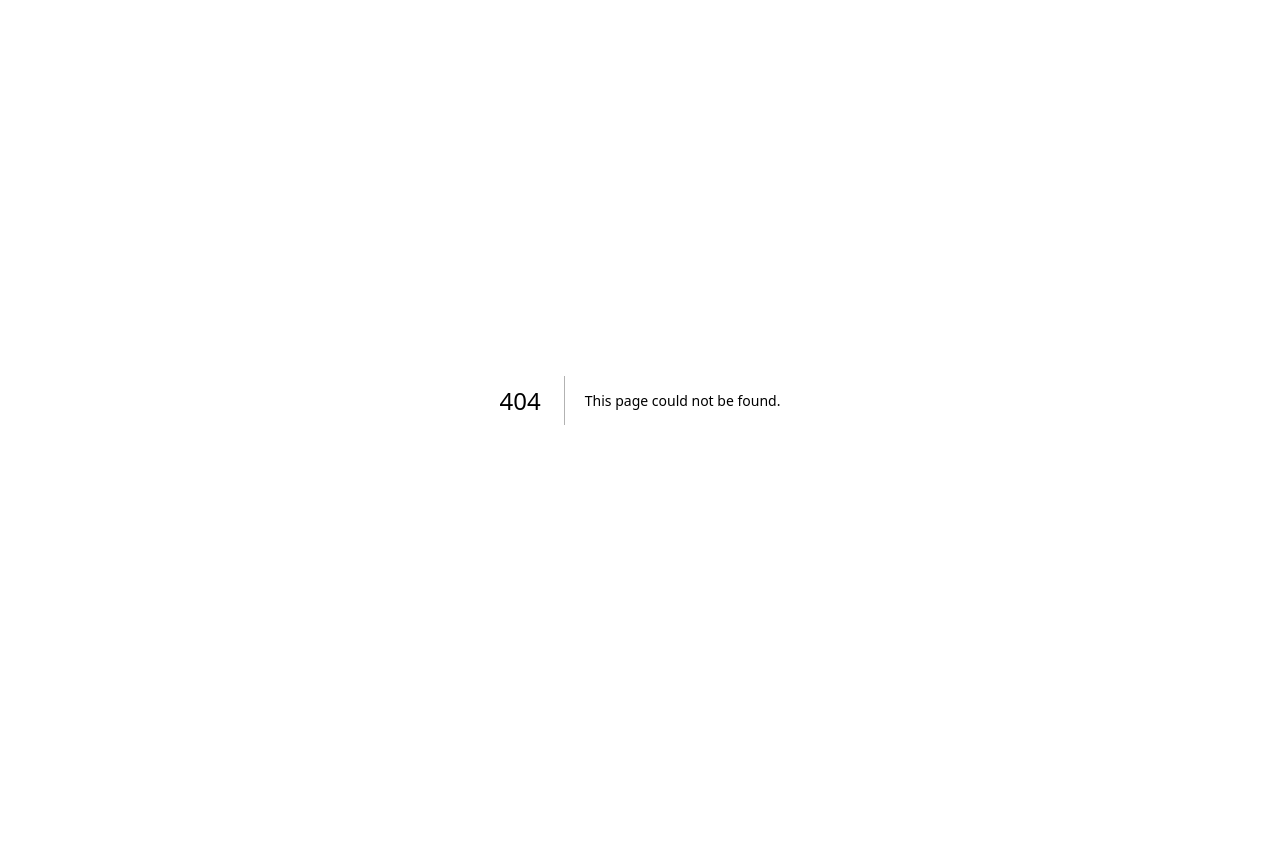
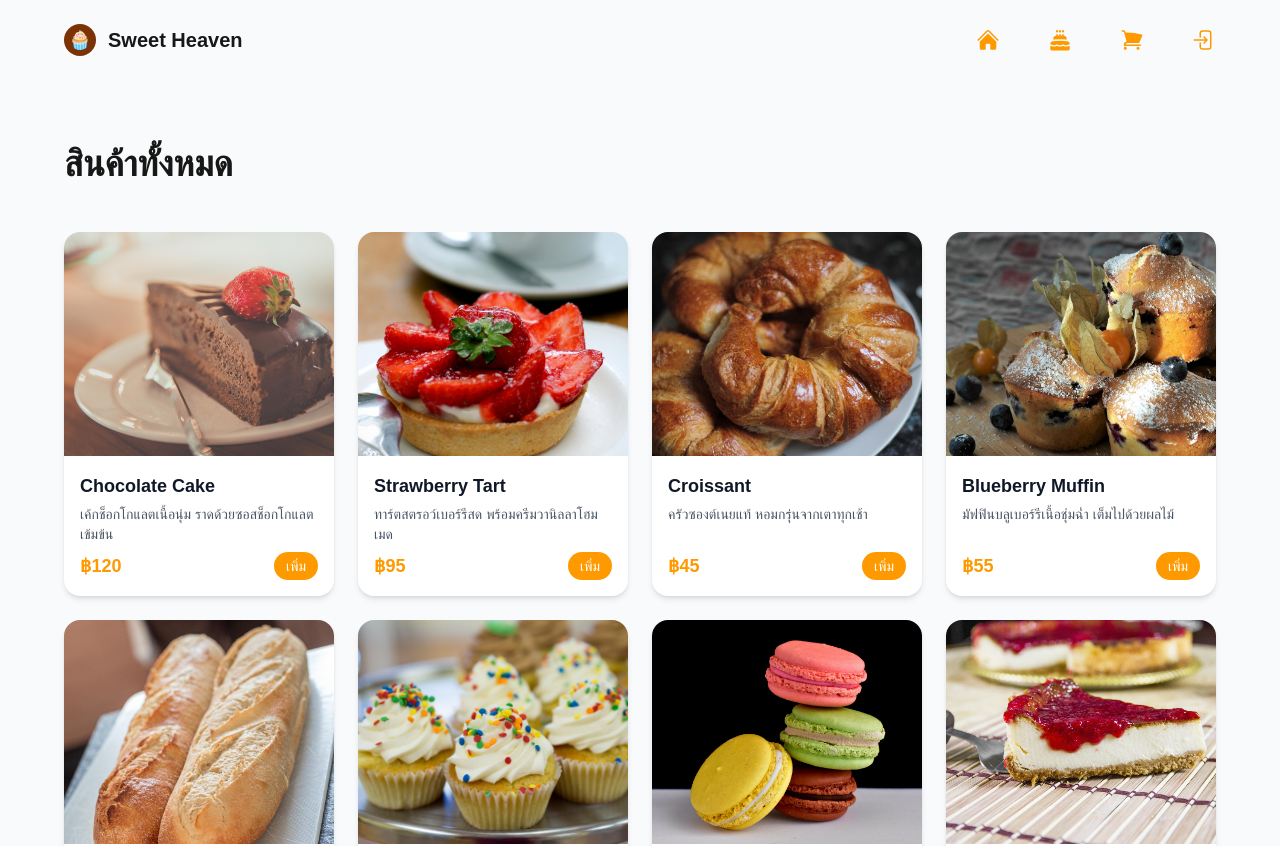
Before and after one commit to thelastcat15/Bakery_Pos, a Next.js app in the folder frontend/: page /products in a window 1280 px wide. Before the commit this address had no page. Shown: the top 846 px of the page. Before the commit the page ends 800 px from the top, so only its background shows below. Built offline with nearby package versions, Linux system fonts and the light colour scheme.

Commit message:
feat(product-page): implement products page refactor: rename ProductList to SuggestList and update imports

```diff
--- a/frontend/src/app/(public)/page.tsx
+++ b/frontend/src/app/(public)/page.tsx
@@ -1,4 +1,3 @@
-import Image from "next/image"
 import Navbar from "../../components/layout/Navbar"
 import Banner from "@/components/features/home/Banner"
 import Suggest from "@/components/features/home/Suggest"
--- /dev/null
+++ b/frontend/src/app/(public)/products/layout.tsx
@@ -0,0 +1,16 @@
+import { ProductList } from "@/components/common/List"
+import Navbar from "@/components/layout/Navbar"
+import { products } from "@/data/mock/product_mock"
+import ProductsPage from "./page"
+
+const ProductsPageLayout = () => {
+  return (
+    <main>
+      <Navbar />
+      <section>
+        <ProductsPage />
+      </section>
+    </main>
+  )
+}
+export default ProductsPageLayout
--- /dev/null
+++ b/frontend/src/app/(public)/products/page.tsx
@@ -0,0 +1,16 @@
+"use client"
+
+import { ProductList } from "@/components/common/List"
+import { products } from "@/data/mock/product_mock"
+
+const ProductsPage = () => {
+  return (
+    <div className="max-w-6xl mx-auto">
+      <div className="py-8 px-4 md:px-2 xl:px-0 md:py-16">
+        <h1 className="font-bold text-2xl md:text-4xl mb-12">สินค้าทั้งหมด</h1>
+        <ProductList products={products} />
+      </div>
+    </div>
+  )
+}
+export default ProductsPage
--- a/frontend/src/components/common/List.tsx
+++ b/frontend/src/components/common/List.tsx
@@ -6,7 +6,7 @@ interface ProductListProps {
   products: Product[]
 }
 
-export const ProductList = ({ products }: ProductListProps) => {
+export const SuggestList = ({ products }: ProductListProps) => {
   return (
     <div className="grid grid-cols-2 md:grid-cols-3 gap-4 md:gap-6 px-2 md:px-4">
       {products.map((p) => (
@@ -15,3 +15,13 @@ export const ProductList = ({ products }: ProductListProps) => {
     </div>
   )
 }
+
+export const ProductList = ({ products }: ProductListProps) => {
+  return (
+    <div className="grid grid-cols-2 md:grid-cols-3 xl:grid-cols-4 gap-4 md:gap-5 xl:gap-6">
+      {products.map((p) => (
+        <CardProduct key={p.id} product={p} />
+      ))}
+    </div>
+  )
+}
--- a/frontend/src/components/features/home/Suggest.tsx
+++ b/frontend/src/components/features/home/Suggest.tsx
@@ -1,4 +1,4 @@
-import { ProductList } from "@/components/common/List"
+import { SuggestList } from "@/components/common/List"
 import { products } from "@/data/mock/product_mock"
 
 const Suggest = () => {
@@ -6,7 +6,7 @@ const Suggest = () => {
     <article className="mt-18 md:mt-24">
       <h2 className="font-bold text-3xl text-center">รายการแนะนำ</h2>
       <div className="max-w-6xl mx-auto mt-12 md:mt-14">
-        <ProductList products={products} />
+        <SuggestList products={products} />
       </div>
     </article>
   )
```
